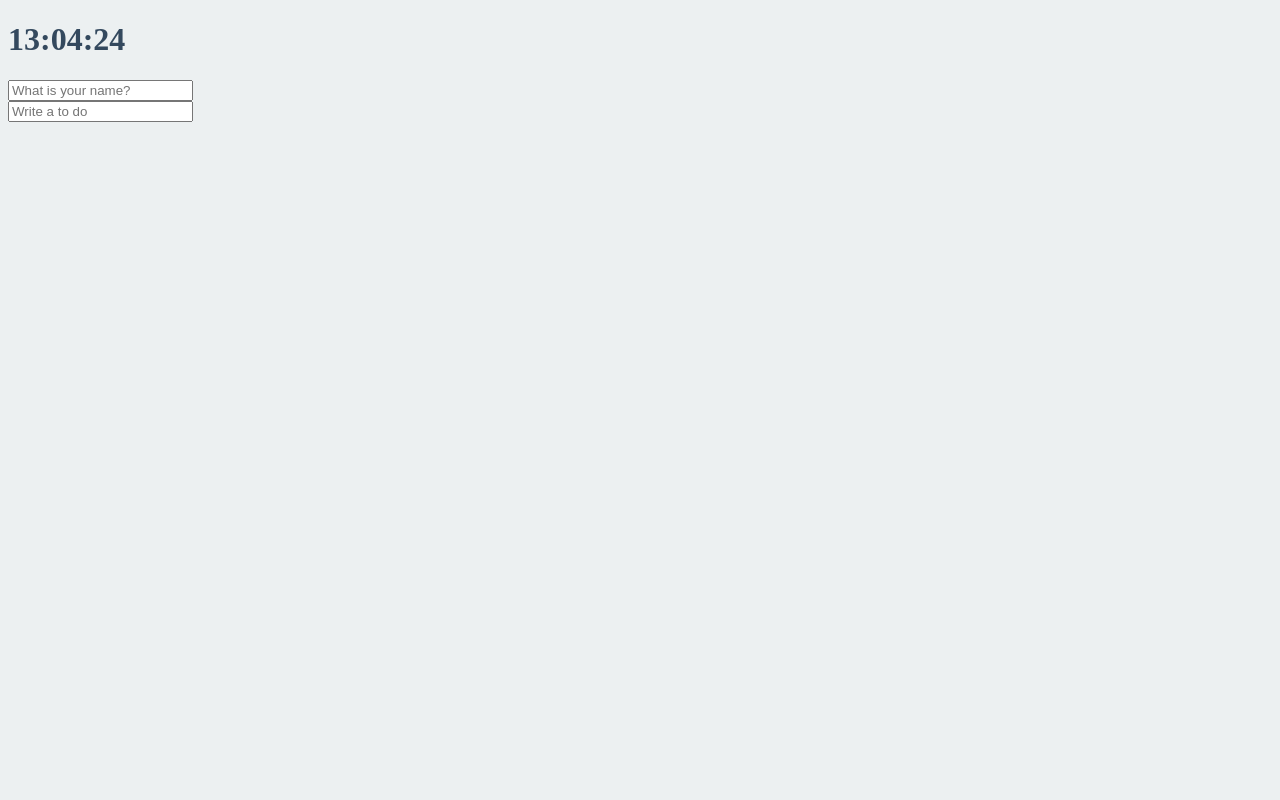
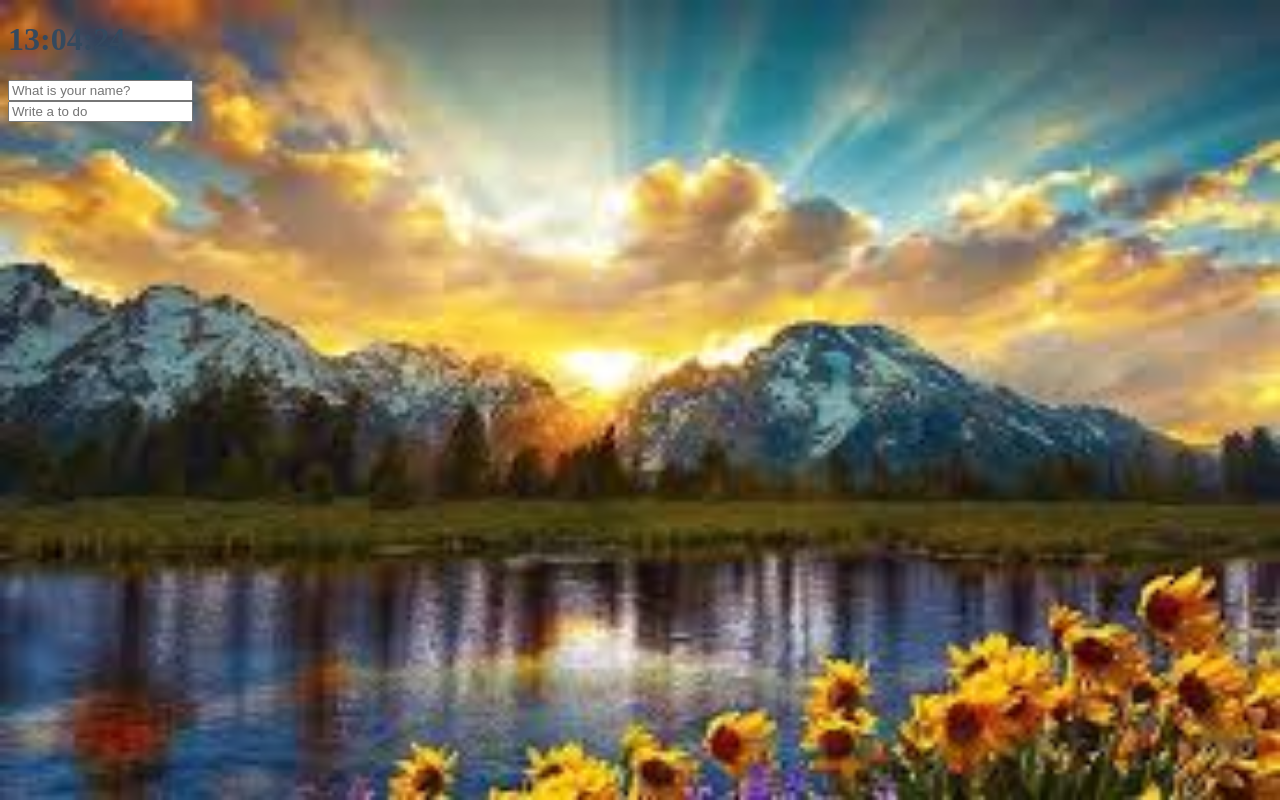
Before and after one commit to nawgnod39/chromeJS, a plain HTML site: page index.html in a window 1280 px wide. Drawn offline with Linux system fonts and the light colour scheme.

Commit message:
image Background

```diff
--- /dev/null
+++ b/bg.js
@@ -0,0 +1,22 @@
+const body = document.querySelector("body");
+
+const IMG_NUMBER = 3;
+
+function paintImage(imgNumber) {
+  const image = new Image();
+  image.src = `images/${imgNumber + 1}.jpg`;
+  image.classList.add("bgImage");
+  body.prepend(image);
+}
+
+function genRandom() {
+  const number = Math.floor(Math.random() * IMG_NUMBER);
+  return number;
+}
+
+function init() {
+  const randomNumber = genRandom();
+  paintImage(randomNumber);
+}
+
+init();
--- a/index.css
+++ b/index.css
@@ -1,5 +1,5 @@
 body {
-    background-color: #ecf0f1;
+    background-color: #2c3e50;
   }
   .btn {
     cursor: pointer;
@@ -19,3 +19,22 @@ body {
   .showing {
     display: block;
   }
+
+  @keyframes fadeIn {
+    from {
+      opacity: 0;
+    }
+    to {
+      opacity: 1;
+    }
+  }
+
+  .bgImage {
+    position: absolute;
+    top: 0;
+    left: 0;
+    width: 100%;
+    height: 100%;
+    z-index: -1;
+    animation: fadeIn 0.5s linear;
+  }
--- a/index.html
+++ b/index.html
@@ -23,6 +23,7 @@
     <script src="clock.js"></script>
     <script src="gretting.js"></script>
     <script src="todo.js"></script>
+    <script src="bg.js"></script>
 </body>
 
 </html>
```
Also changed, not shown: images/1.jpg (added), images/2.jpg (added), images/3.jpg (added).
